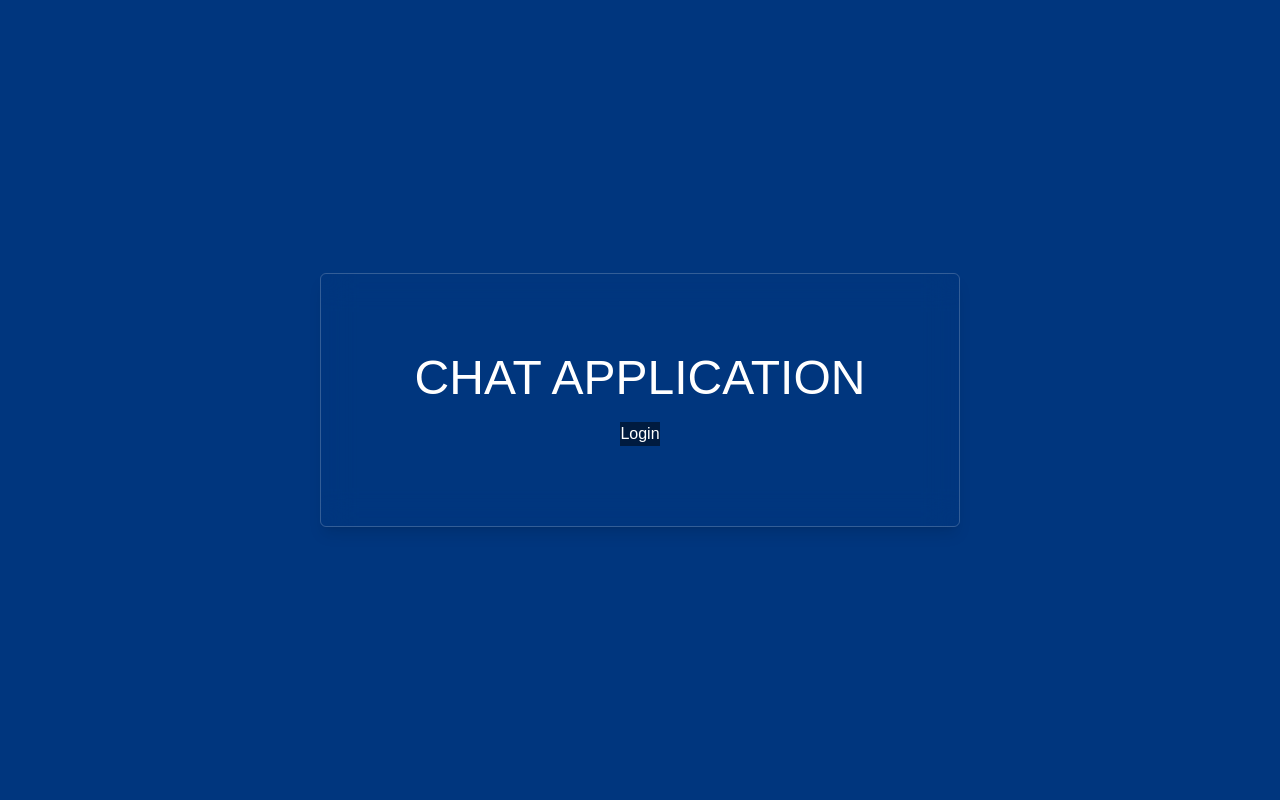
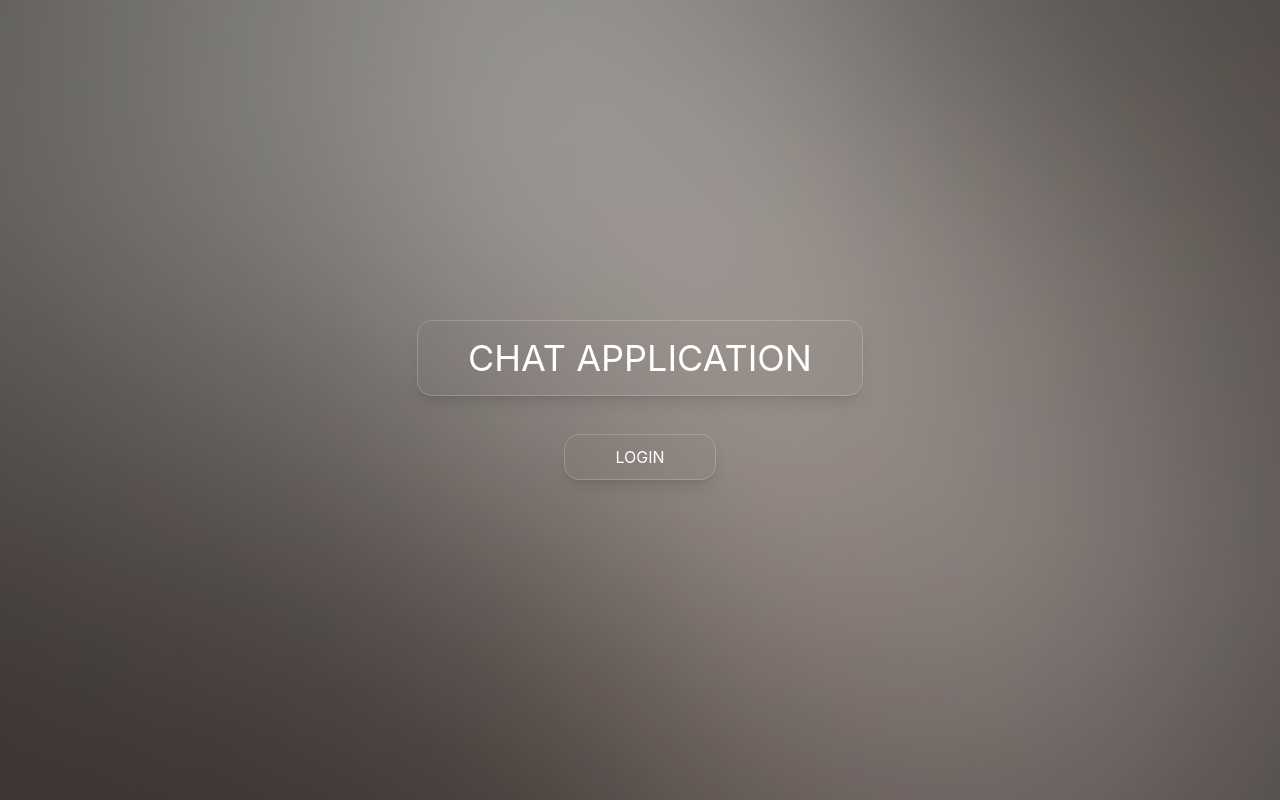
Before and after one commit to AbdinatifM/ChatApp, a React app in the folder frontend/: page / in a window 1280 px wide. Built offline with nearby package versions, Linux system fonts and the light colour scheme; the HTML template or start-up script is replaced by a standard one.

Commit message:
Login and Register design is finished.

```diff
--- a/frontend/package.json
+++ b/frontend/package.json
@@ -14,6 +14,7 @@
     "react": "^19.2.6",
     "react-dom": "^19.2.6",
     "react-router-dom": "^7.18.0",
+    "remixicon": "^4.9.1",
     "tailwindcss": "^4.3.1"
   },
   "devDependencies": {
--- a/frontend/src/App.css
+++ b/frontend/src/App.css
@@ -1,6 +1,7 @@
 @import "tailwindcss";
-@import url('https://fonts.googleapis.com/css2?family=Alata&display=swap');
+@import "remixicon/fonts/remixicon.css";
+@import url('https://fonts.googleapis.com/css2?family=Poppins&display=swap');
 
-.font-alata {
-  font-family: "Alata", sans-serif;
+.font-Poppins {
+  font-family: "Poppins", sans-serif;
 }
--- a/frontend/src/App.jsx
+++ b/frontend/src/App.jsx
@@ -5,6 +5,7 @@ import heroImg from './assets/hero.png'
 import './App.css'
 import LandingPage from './pages/LandingPage'
 import { Route, Routes } from 'react-router-dom'
+import LoginPage from './pages/LoginPage'
 
 function App() {
 
@@ -12,7 +13,7 @@ function App() {
     <>
       <Routes>
         <Route path="/" element={<LandingPage />}/>
-
+        <Route path="/login" element={<LoginPage />} />
 
 
         {/* <Route element={Protected/>}>    </Route>*/}
--- a/frontend/src/pages/LandingPage.jsx
+++ b/frontend/src/pages/LandingPage.jsx
@@ -1,18 +1,19 @@
-
 
 import React from 'react'
+import { useNavigate } from 'react-router-dom'
 
 function LandingPage() {
-
-//     bg-white/10 :Transparent background layer
-// backdrop-blur-lg : Applies blur effect behind the element
-// border border-white/20 : Adds subtle border for glass edges
-// shadow-lg: Gives depth like floating glass.
+    const navigate = useNavigate();
+    const goToLogin = () => {
+        navigate("/login");
+    }
   return (
-    <div className='bg-[lab(20.90334%_.278696_-50.48866)] backdrop-blur- h-screen flex items-center justify-center'>
-        <div className='text-white bg-wihte/10 backdrop-filter backdrop-blur-lg border border-white/20 shadow-lg rounded-md w-1/2 py-20 font-alata flex flex-col items-center justify-center gap-5'>
-            <h2 className='text-5xl'>CHAT APPLICATION</h2>
-            <button className='bg-black/50'>Login</button>
+    <div className='bg-[url(./assets/background.png)] bg-cover h-screen flex flex-col items-center justify-center gap-[38px] font-poppins'>
+        <div className='text-white bg-wihte/10 backdrop-filter backdrop-blur-lg border border-white/20 shadow-lg rounded-[15px] py-[10px] px-[50px] flex flex-col items-center justify-center'>
+            <h2 className='text-[36px]'>CHAT APPLICATION</h2>
+        </div>
+        <div className='text-white bg-wihte/10 backdrop-filter backdrop-blur-lg border border-white/20 shadow-lg rounded-[15px] py-[10px] px-[50px]  flex flex-col items-center justify-center gap-5'>
+        <button className='' onClick={goToLogin}>LOGIN</button>
         </div>
     </div>
   )
--- /dev/null
+++ b/frontend/src/pages/LoginPage.jsx
@@ -0,0 +1,38 @@
+import React, { useState } from 'react'
+
+function LoginPage() {
+    const [formState, setFormState] = useState("LOGIN");
+
+    const switchForm = (e) => {
+        e.preventDefault();
+        setFormState(formState === "LOGIN" ? "REGISTER" : "LOGIN");
+    }
+    return (
+        <div className='bg-[url(./assets/background.png)] bg-cover h-screen flex flex-col items-center justify-center gap-[22px]'>
+            <div className='text-white bg-white/10 backdrop-filter backdrop-blur-lg border border-white/20 shadow-lg rounded-[15px] py-[10px] pl-[30px] w-[400px] flex flex-col items-start justify-center'>
+                <p className='text-[20px]'>{formState === "LOGIN" ?  "LOGIN" : "REGISTER"}</p>
+            </div>
+            <form className='text-white bg-white/10 backdrop-filter backdrop-blur-lg border border-white/20 shadow-lg rounded-[15px] py-[20px] px-[30px] w-[400px] flex flex-col items-stretch justify-center gap-[21px]' action="">
+                <div className='flex flex-col gap-[8px]'>
+                    <label htmlFor="">USERNAME</label>
+                    <input className='bg-white placeholder:text-[#B3B3B3] rounded-[8px] py-[6px] px-[16px] border-1 border-[#D9D9D9]' type="text" name="" id="" placeholder='johndoe'/>
+                </div>
+                <div className='flex flex-col gap-[8px]'>
+                    <label htmlFor="">PASSWORD</label>
+                    <input className='bg-white placeholder:text-[#B3B3B3] rounded-[8px] py-[6px] px-[16px] border-1 border-[#D9D9D9]' type="password" name="" id="" placeholder='Enter your password'/>
+                </div>
+                <div className={`${formState === "LOGIN" ?  "hidden" : ""} flex flex-col gap-[8px]`}>
+                    <label htmlFor="">CONFIRM PASSWORD</label>
+                    <input className='bg-white placeholder:text-[#B3B3B3] rounded-[8px] py-[6px] px-[16px] border-1 border-[#D9D9D9]' type="password" name="" id="" placeholder='Reenter your password'/>
+                </div>
+                <div className="text-white bg-[#2C2C2C]/20 backdrop-filter backdrop-blur-lg border border-white/20 shadow-lg rounded-[15px] py-[10px] px-[20px] flex items-center justify-center gap-2 self-center">
+                    <i class="ri-arrow-right-line"></i>
+                    <button className=''>{formState === "LOGIN" ?  "LOGIN" : "REGISTER"}</button>
+                </div>
+                <button className='self-start underline underline-offset-5' onClick={switchForm}>{formState === "LOGIN" ?  "Create Account" : "Back to Login"}</button>
+            </form>
+        </div>
+    )
+}
+
+export default LoginPage
```
Also changed, not shown: frontend/src/assets/background.png (added), 1 other file (tests, documents, lock files or other folders).
